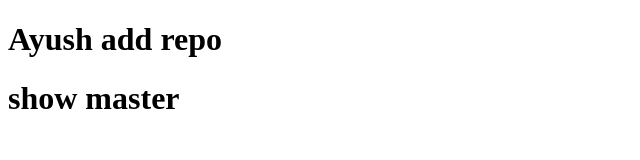
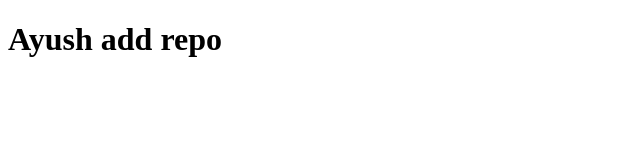
Before and after one commit to RavikantSharmaxo/aayush, a plain HTML site: page index.html in a window 1280 px wide. Shown: the whole page, without its empty margins (0-640 px from the left). Drawn offline with Linux system fonts and the light colour scheme.

Commit message:
remove master tag

```diff
--- a/index.html
+++ b/index.html
@@ -7,6 +7,5 @@
 </head>
 <body>
     <h1>Ayush add repo</h1>
-    <h1>show master</h1>
 </body>
 </html>
```
